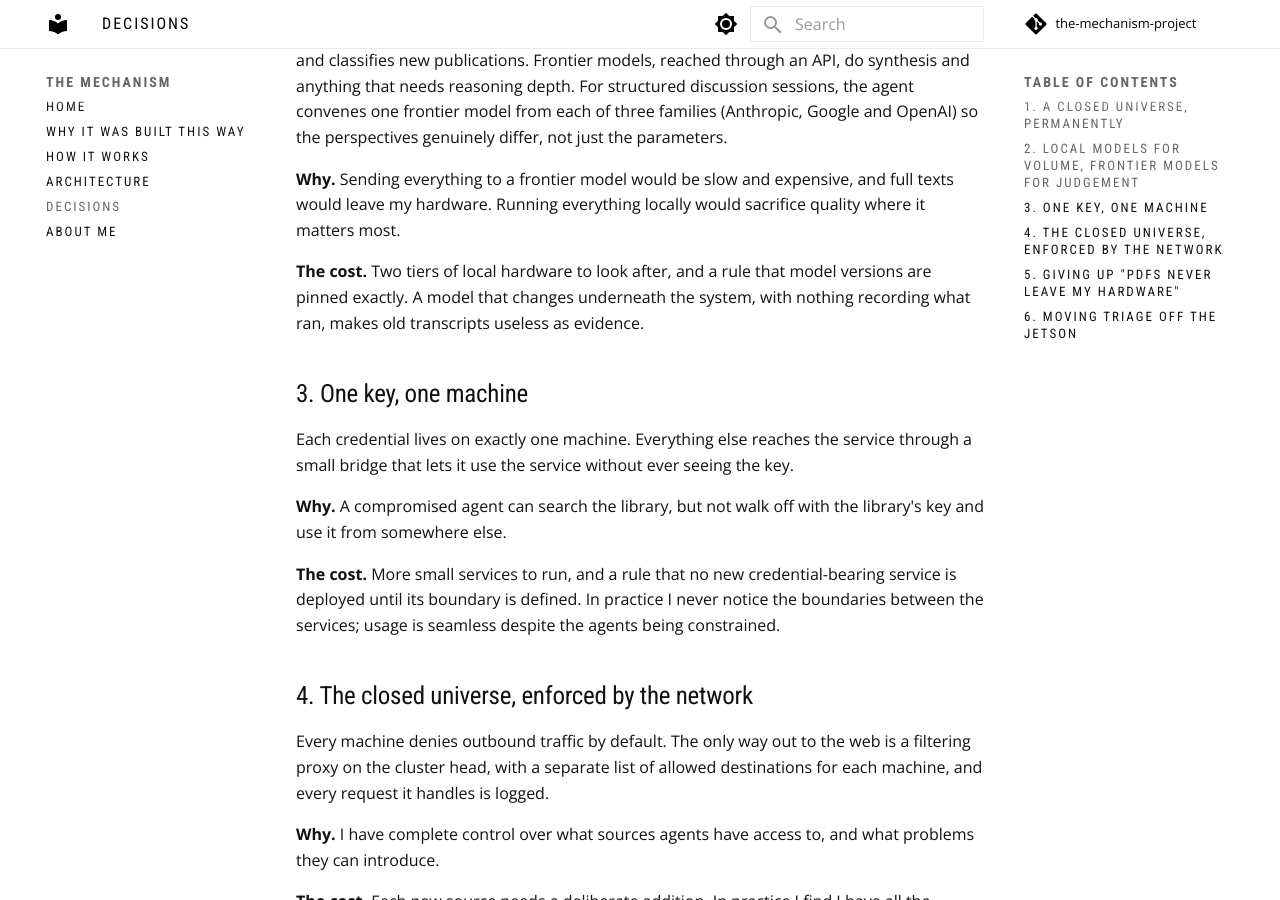
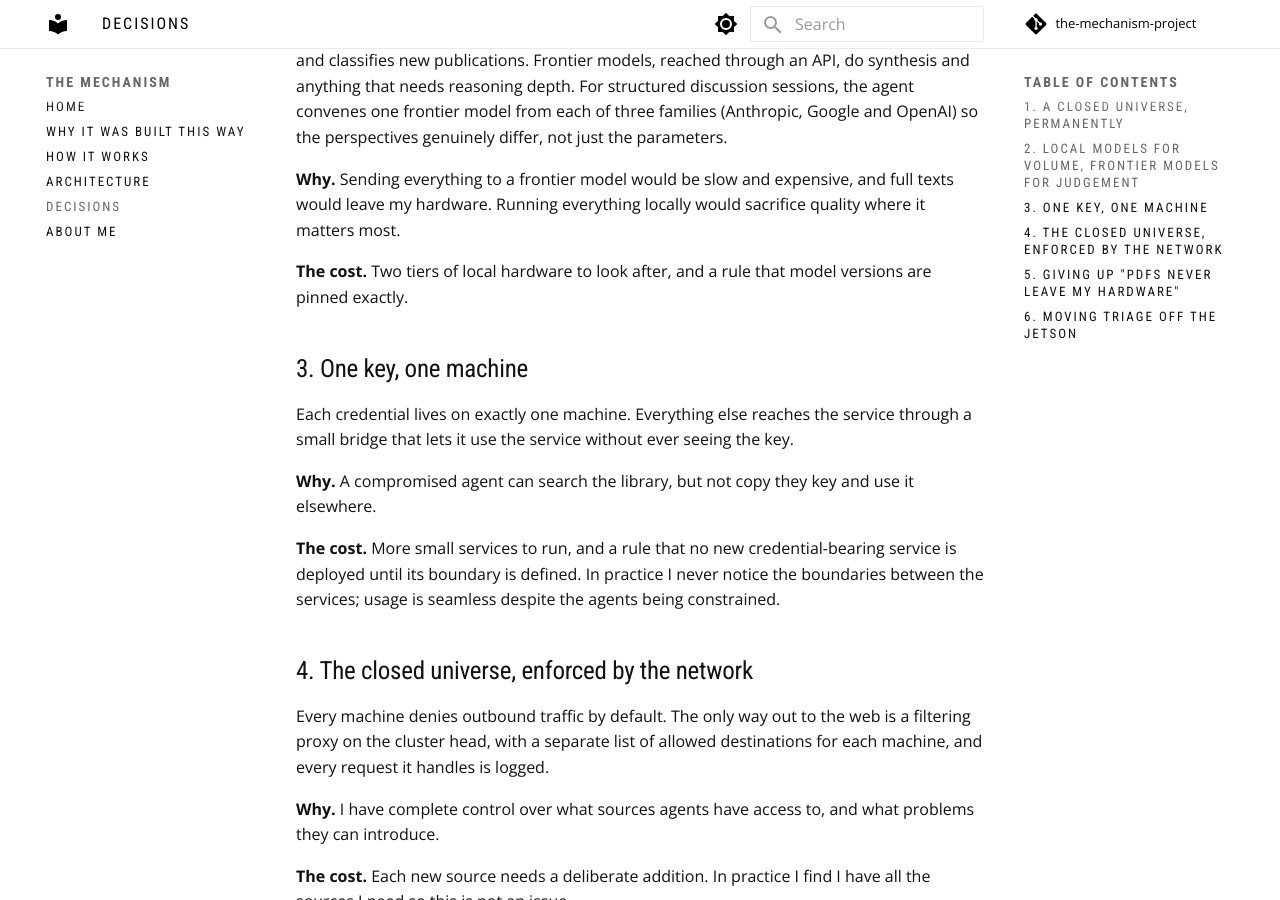
Before and after one commit to jamessmithies/the-mechanism-project, an MkDocs documentation site: the page built from docs/decisions.md, in a window 1280 px wide and 900 px high, scrolled down 736 px. Built offline with MkDocs 1.6.1 and Material for MkDocs 9.7.7, drawn with Linux system fonts in a browser that asks for light colours; comment, search, counter and statistics services are not loaded.

Commit message:
Typo fix

```diff
--- a/docs/decisions.md
+++ b/docs/decisions.md
@@ -29,16 +29,14 @@ Google and OpenAI) so the perspectives genuinely differ, not just the parameters
 leave my hardware. Running everything locally would sacrifice quality where it matters most.
 
 **The cost.** Two tiers of local hardware to look after, and a rule that model versions are pinned
-exactly. A model that changes underneath the system, with nothing recording what ran, makes old
-transcripts useless as evidence.
+exactly.
 
 ## 3. One key, one machine
 
 Each credential lives on exactly one machine. Everything else reaches the service through a small
 bridge that lets it use the service without ever seeing the key.
 
-**Why.** A compromised agent can search the library, but not walk off with the
-library's key and use it from somewhere else.
+**Why.** A compromised agent can search the library, but not copy they key and use it elsewhere.
 
 **The cost.** More small services to run, and a rule that no new credential-bearing service is
 deployed until its boundary is defined. In practice I never notice the boundaries between the services; usage is seamless despite the agents being constrained.
```
